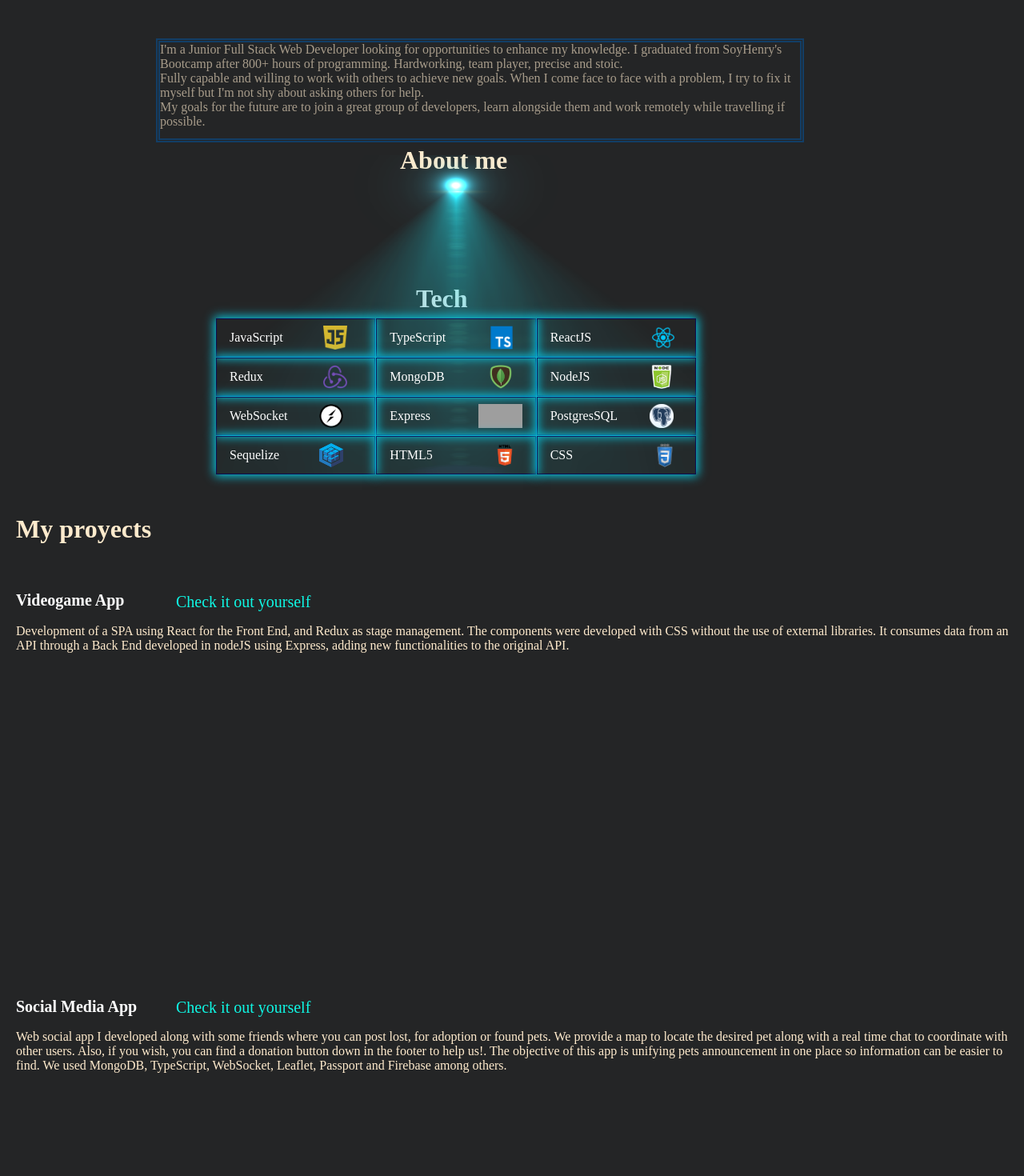
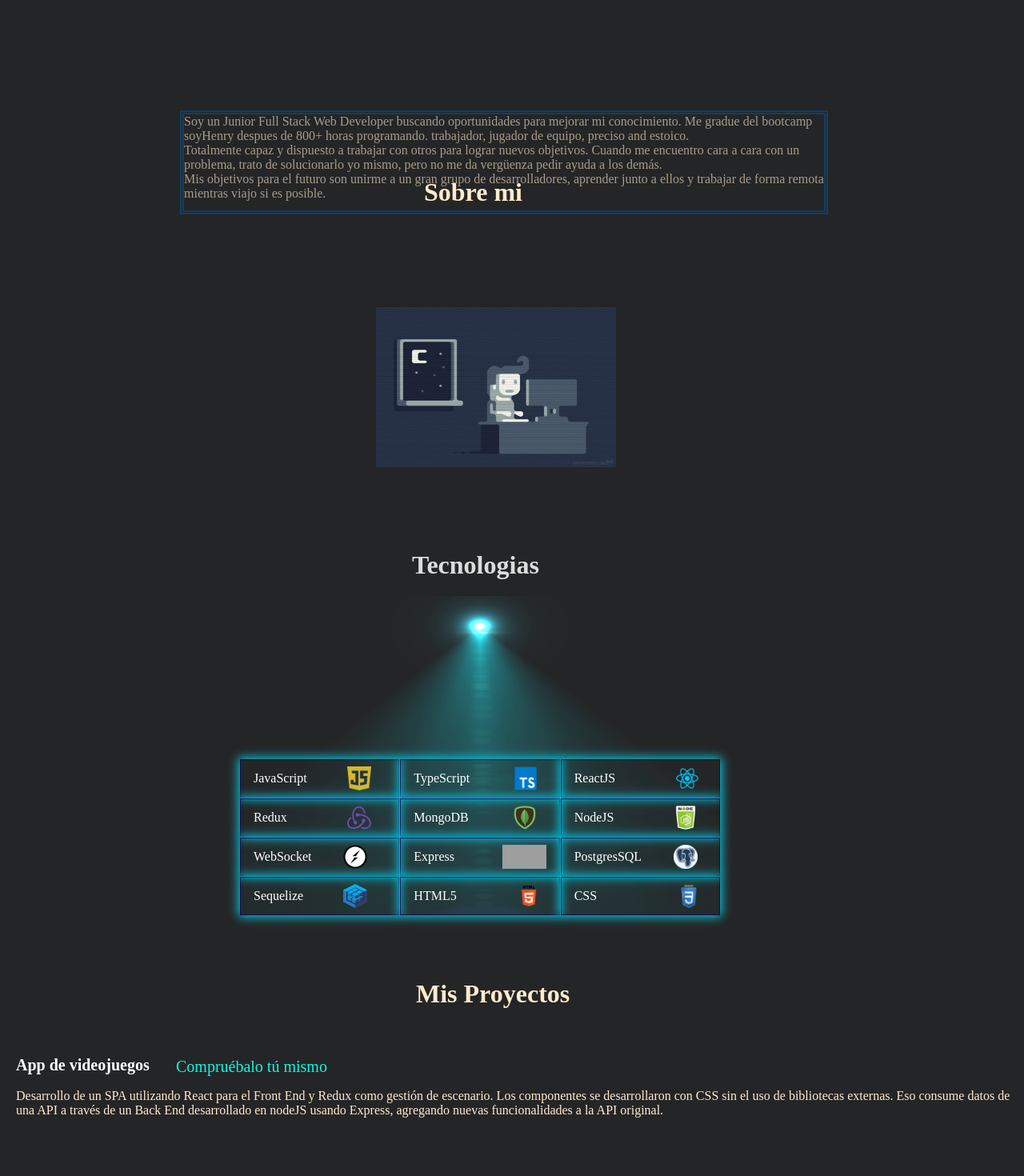
Before and after one commit to JustBecerra/Portfolio, a React (Create React App) app: page / in a window 1280 px wide. Shown: the part 700-2170 px from the top of the page at 80% size. Built offline with nearby package versions, Linux system fonts and the light colour scheme; grey boxes are pictures that could not be loaded.

Commit message:
traduccion hecha

```diff
--- a/src/App.css
+++ b/src/App.css
@@ -1,7 +1,7 @@
 .navbar{
-  position:static;
+  position:fixed;
   background-color: black;
-  width:500px;
+  /* width:600px; */
 }
 
 .languagelogo{
@@ -9,6 +9,10 @@
   height:35px;
   position:absolute;
   top:1px;
+}
+
+.achicarespacio{
+  height:800px;
 }
 
 .imagenfondo{
--- a/src/App.js
+++ b/src/App.js
@@ -16,12 +16,6 @@ import spanishlogo from '../src/components/imgs/spanishlogo.png'
 function App() {
   const theme = createTheme({
     typography: {
-      // palette: {
-      //   primary: {
-      //     main: '#242526',
-      //     dark: '#000000',
-      //   },
-      // },
       fontFamily: [
         '-apple-system',
         'BlinkMacSystemFont',
@@ -51,7 +45,6 @@ function App() {
          <img className='profilePic' src={pic} alt="nothing"/>
            <Typography variant="p" className='welcometext'>
              <ThemeProvider theme={theme}>
-              <Box fontFamily='BlinkMacSystemFont' fontSize='65px'>
               {translate === false ? <Box fontFamily='BlinkMacSystemFont' fontSize='65px'>
                   Welcome, <br/>
                   I'm Justo Becerra<br/>
@@ -62,26 +55,29 @@ function App() {
                 soy Justo Becerra<br/>
                 Full Stack Developer<br/>
               </Box>}
-
-
-              </Box>
               </ThemeProvider>
             </Typography>
             <Typography variant='h5' className='residencetext' >
             <ThemeProvider theme={theme}>
+              {translate === false ?
               <Box fontFamily='BlinkMacSystemFont' text-underline='1px'>
                residing in Argentina
               </Box>
+              :
+              <Box fontFamily='BlinkMacSystemFont' text-underline='1px'>
+                residiendo en Argentina
+              </Box>
+              }
               </ThemeProvider>
             </Typography>
        </div>
        <div>
-         <Intro/>
-         <Techs/>
-         <Proyects/>
+         <Intro  translate={translate}/>
+         <Techs translate={translate}/>
+         <Proyects translate={translate}/>
        </div>
        <div>
-         <Footer/>
+         <Footer />
        </div>
     </div>
   );
--- a/src/components/PersonalInfo/Intro.jsx
+++ b/src/components/PersonalInfo/Intro.jsx
@@ -1,9 +1,19 @@
 import './intro.css'
+import programmer from '../imgs/programmer.gif'
 
-export default function Intro(){
+export default function Intro(translate){
   return(
       <div>
-          <h1 className='Aboutme'>About me</h1>
+          {translate === false ?
+          <h1 className='Aboutme'>
+            About me
+          </h1>
+          :
+          <h1 className='Aboutme'>
+            Sobre mi
+          </h1>
+          }
+          {translate === false ?
           <p className='Pbackground'>
             I'm a Junior Full Stack Web Developer looking for opportunities to enhance my knowledge.
             I graduated from SoyHenry's Bootcamp after 800+ hours of programming.
@@ -12,6 +22,17 @@ export default function Intro(){
             When I come face to face with a problem, I try to fix it myself but I'm not shy about asking others for help.<br/>
             My goals for the future are to join a great group of developers, learn alongside them and work remotely while travelling if possible.
           </p>
+           :
+           <p className='Pbackground'>
+           Soy un Junior Full Stack Web Developer buscando oportunidades para mejorar mi conocimiento.
+           Me gradue del bootcamp soyHenry despues de 800+ horas programando.
+           trabajador, jugador de equipo, preciso and estoico.<br/>
+           Totalmente capaz y dispuesto a trabajar con otros para lograr nuevos objetivos.
+           Cuando me encuentro cara a cara con un problema, trato de solucionarlo yo mismo, pero no me da vergüenza pedir ayuda a los demás.<br/>
+           Mis objetivos para el futuro son unirme a un gran grupo de desarrolladores, aprender junto a ellos y trabajar de forma remota mientras viajo si es posible.
+         </p>
+         }
+          <img className='programmergif' src={programmer} alt='no hay nada'/>
       </div>
   )
 }
--- a/src/components/PersonalInfo/Techs.jsx
+++ b/src/components/PersonalInfo/Techs.jsx
@@ -15,13 +15,21 @@ import htmllogo from '../imgs/htmllogo.png'
 import csslogo from '../imgs/csslogo.png'
 import luztech from '../imgs/luztech.png'
 
-export default function Techs(){
+export default function Techs(translate){
     return(
-        <div className='list'>
+        <div >
+            {translate === false ?
             <h1 className='techtitle'>
-                Tech
-                <img className='luztech' src={luztech} alt='nada'/>
+                Technologies
             </h1>
+            :
+            <h1 className='techtitle'>
+                Tecnologias
+            </h1>
+            }
+
+            <img className='luztech' src={luztech} alt='nada'/>
+
             <Box
             sx={{
                 display: 'grid',
--- a/src/components/PersonalInfo/intro.css
+++ b/src/components/PersonalInfo/intro.css
@@ -1,12 +1,12 @@
 .Pbackground{
   color:blanchedalmond;
-  margin-left: 20px;
+  /* margin-left: 20px; */
   width:800px;
   height:120px;
   opacity:0.6;
   position:relative;
-  top:10px;
-  left:175px;
+  top:100px;
+  left:225px;
   border: 5px double #074f92;
   margin-top: 50px;
 }
@@ -15,9 +15,17 @@ body{
   font-family:"sans-serif";
 }
 
+.programmergif{
+  width:300px;
+  height:200px;
+  position:relative;
+  top:200px;
+  left:470px;
+}
+
 .Aboutme{
   color:blanchedalmond;
   position:absolute;
-  bottom:-140px;
-  left:500px;
+  bottom:-180px;
+  left:530px;
 }
--- a/src/components/PersonalInfo/techs.css
+++ b/src/components/PersonalInfo/techs.css
@@ -1,23 +1,27 @@
-.list{
+/* .list{
     margin-left: 20px;
     margin-top: 80px;
+    width:400px;
     position: relative;
     top:150px;
-}
+    left:80px;
+} */
 
 .techtitle{
     color:#ffffffd7;
-    position:absolute;
-    left:500px;
-    bottom:180px;
+    width:100px;
+    position:relative;
+    left:515px;
+    top:300px;
+    margin:0px;
 }
 
 .luztech{
     width:600px;
     height:400px;
     position:relative;
-    right:315px;
-    top:210px;
+    left:300px;
+    top:320px;
 }
 
 .singletech{
@@ -30,7 +34,8 @@ background: -webkit-linear-gradient(left, #040361 0%, #1C6EA4 50%, #00D0FF 100%)
 background: linear-gradient(to right, #040361 0%, #1C6EA4 50%, #00D0FF 100%); */
     box-shadow: 0px 0px 12px 2px #09cce6;
     position:absolute;
-    left:250px;
+    left:300px;
+    top:120px;
 }
 
 /* .singletech:hover{
--- a/src/components/Proyects/Proyects.jsx
+++ b/src/components/Proyects/Proyects.jsx
@@ -3,30 +3,66 @@ import ReactPlayer from 'react-player'
 import './proyects.css'
 import { Container } from '@material-ui/core'
 
-export default function Proyects(){
+export default function Proyects(translate){
     return(
         <div className='container'>
-            <h1 className='parrafo'>My proyects</h1>
+            {translate === false ?
+            <h1 className='titulo'>My Proyects</h1>
+            :
+            <h1 className='titulo'>Mis Proyectos</h1>
+            }
             <div>
+                {translate === false ?
                 <h2 className='projectname'>Videogame App</h2>
+                :
+                <h2 className='projectname'>App de videojuegos</h2>
+                }
+
+                {translate === false ?
                 <a className='links' href="https://justvideogames.vercel.app">
                   Check it out yourself
                 </a>
+                :
+                <a className='links' href="https://justvideogames.vercel.app">
+                  Compruébalo tú mismo
+                </a>
+                }
+                {translate === false ?
                  <p className='parrafo'>
                     Development of a SPA using React for the Front End, and Redux as stage management.
                     The components were developed with CSS without the use of external libraries. It
                     consumes data from an API through a Back End developed in nodeJS using Express,
                     adding new functionalities to the original API.
                  </p>
+                :
+                <p className='parrafo'>
+                    Desarrollo de un SPA utilizando React para el Front End y Redux como gestión de escenario.
+                    Los componentes se desarrollaron con CSS sin el uso de bibliotecas externas. Eso
+                    consume datos de una API a través de un Back End desarrollado en nodeJS usando Express,
+                    agregando nuevas funcionalidades a la API original.
+                </p>
+                }
                 <Container>
                   <ReactPlayer className='PIvideo' url='https://vimeo.com/640730517/a54e463073'/>
                 </Container>
             </div>
             <div>
+                {translate === false ?
                  <h2 className='projectname'>Social Media App</h2>
+                :
+                 <h2 className='projectname'>Red Social</h2>
+                }
+
+                {translate === false ?
                 <a className='links' href="https://huellitas.vercel.app/home">
                   Check it out yourself
                 </a>
+                :
+                <a className='links' href="https://huellitas.vercel.app/home">
+                  Compruébalo tú mismo
+                </a>
+                }
+                {translate === false ?
                   <p className='parrafo'>
                   Web social app I developed along with some friends where you can post lost, for adoption or found pets.
                   We provide a map to locate the desired pet along with a real time chat to coordinate with other users.
@@ -34,12 +70,25 @@ export default function Proyects(){
                   The objective of this app is unifying pets announcement in one place so information can be easier to find.
                   We used MongoDB, TypeScript, WebSocket, Leaflet, Passport and Firebase among others.
                   </p>
-                <Container className='PGvideo'>
-                  <ReactPlayer  controls={true} url='https://www.youtube.com/watch?v=VXivMZ0iOYU' />
+                :
+                <p className='parrafo'>
+                    Aplicación web social que desarrollé junto con algunos amigos donde puedes publicar mascotas perdidas, en adopción o encontradas.
+                    Proporcionamos un mapa para localizar la mascota deseada junto con un chat en tiempo real para coordinar con otros usuarios.
+                    Además, si lo desea, puede encontrar un botón de donación en el pie de página para ayudarnos.
+                    El objetivo de esta aplicación es unificar el anuncio de mascotas en un solo lugar para que la información sea más fácil de encontrar.
+                    Usamos MongoDB, TypeScript, WebSocket, Leaflet, Passport y Firebase entre otros.
+                </p>
+                }
+                <Container >
+                  <ReactPlayer className='PGvideo' controls={true} url='https://www.youtube.com/watch?v=VXivMZ0iOYU' />
                 </Container>
+            </div>
+            {translate === false ?
+            <p className='thankstext'>Hope you liked it, if you wish to contact me, you can go ahead and check below.</p>
+             :
+             <p className='thankstext'>Espero que les haya gustado, si desea ponerse en contacto conmigo, puede seguir adelante y consultar a continuación.</p>
+            }
 
-            </div>
-            <p className='thankstext'>Hope you liked it, if you wish to contact me, you can go ahead and check below.</p>
         </div>
     )
 }
--- a/src/components/Proyects/proyects.css
+++ b/src/components/Proyects/proyects.css
@@ -4,7 +4,14 @@
 }
 
 .parrafo{
-  color:blanchedalmond
+  color:blanchedalmond;
+}
+
+.titulo{
+  color:blanchedalmond;
+  width:200px;
+  position:relative;
+  left:500px;
 }
 
 .projectname{
@@ -25,15 +32,15 @@
 }
 
 .PIvideo{
-  width:60%;
+  width:600px;
   position:relative;
-  right:250px;
+  left:270px;
 }
 
 .PGvideo{
-  width:60%;
+  width:600px;
   position:relative;
-  right:260px;
+  left:260px;
   top:30px;
 }
 
```
Also changed, not shown: src/components/imgs/programmer.gif (added), 1 other file (tests, documents, lock files or other folders). Lines whose indentation alone changed are shown as unchanged.
